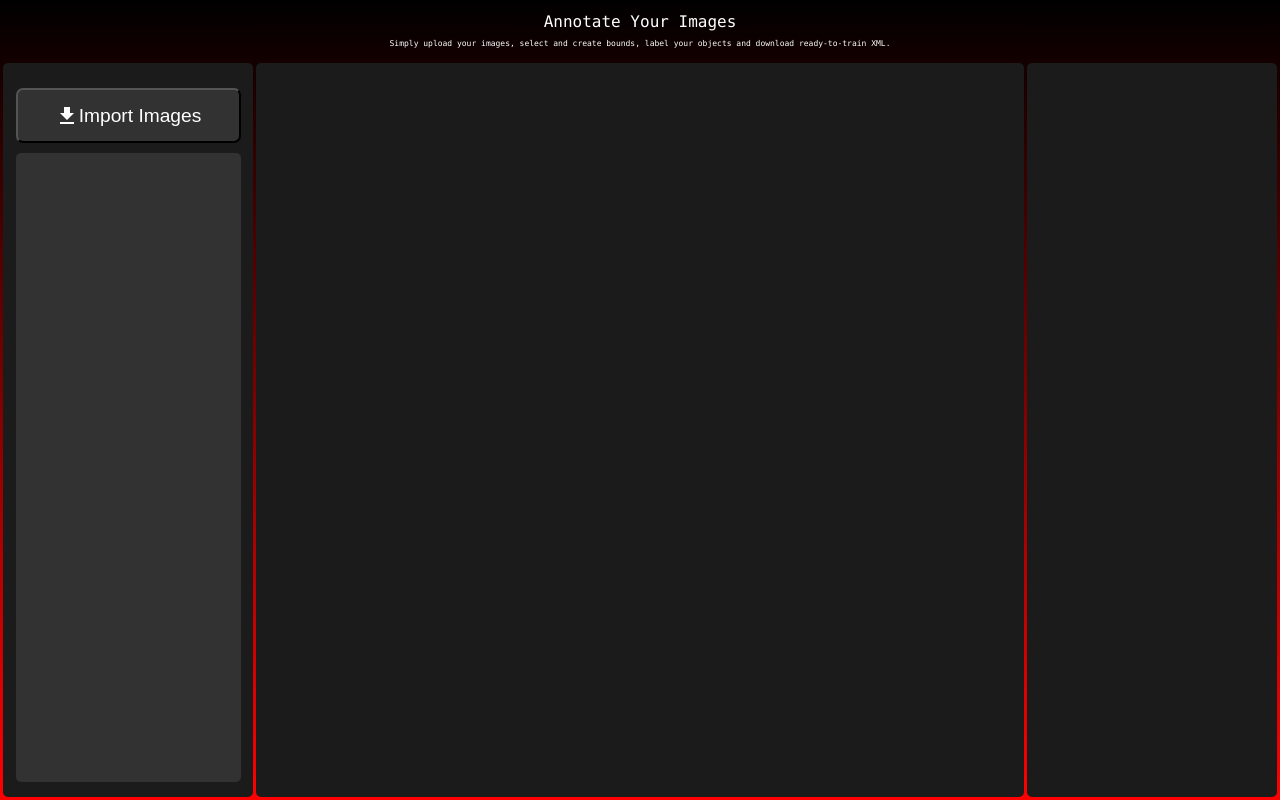
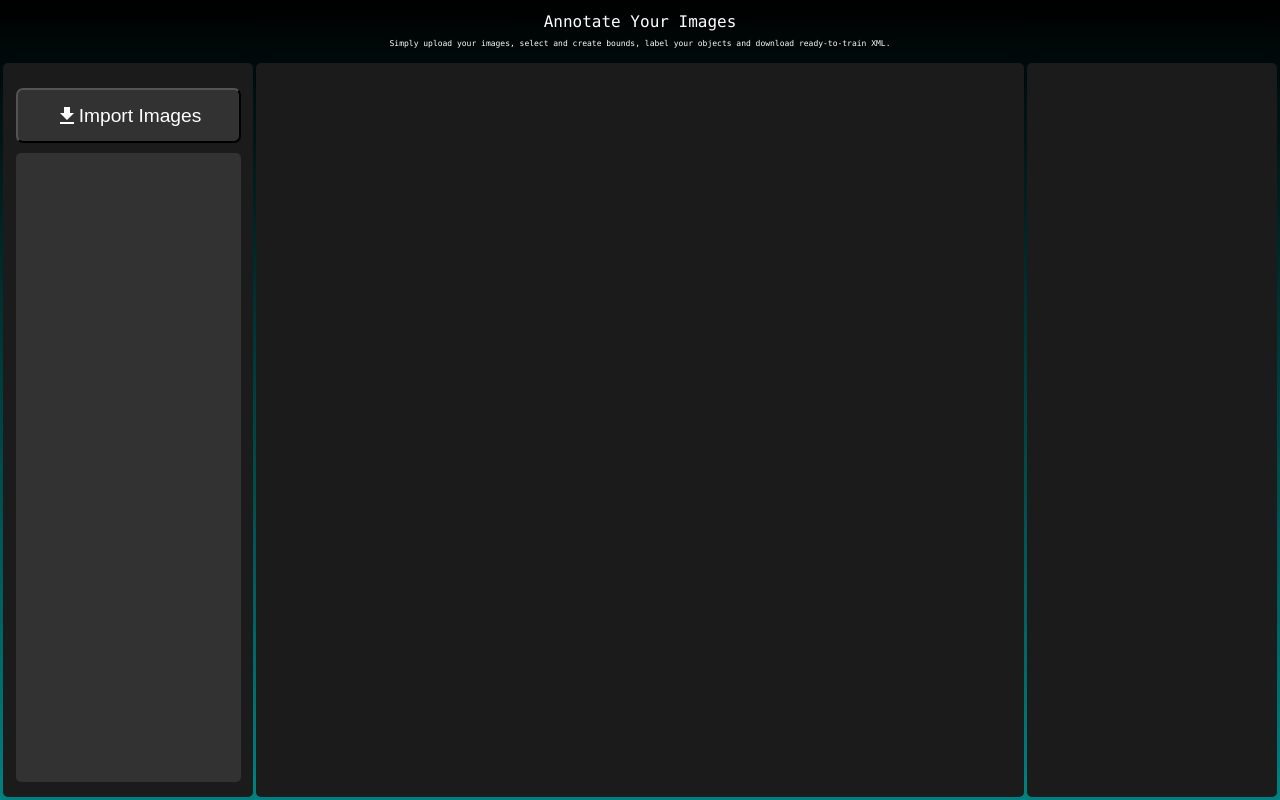
Before and after one commit to MichaelPhillips1/PhotoAnnotation, a React (Create React App) app in the folder photoannotation/: page / in a window 1280 px wide. Built offline with nearby package versions, Linux system fonts and the light colour scheme.

Commit message:
teal looked better

```diff
--- a/photoannotation/src/styles/index.css
+++ b/photoannotation/src/styles/index.css
@@ -6,7 +6,7 @@ body {
     monospace;
   -webkit-font-smoothing: antialiased;
   -moz-osx-font-smoothing: grayscale;
-  background: linear-gradient(black, red);
+  background: linear-gradient(black, teal);
 }
 
 code {
@@ -116,7 +116,7 @@ code {
 #DisplayedImage{
   width: 95%;
   max-height: 95%;
-  border: 2px solid red;
+  border: 2px solid teal;
 }
 
 #LabelBarDiv{
```
